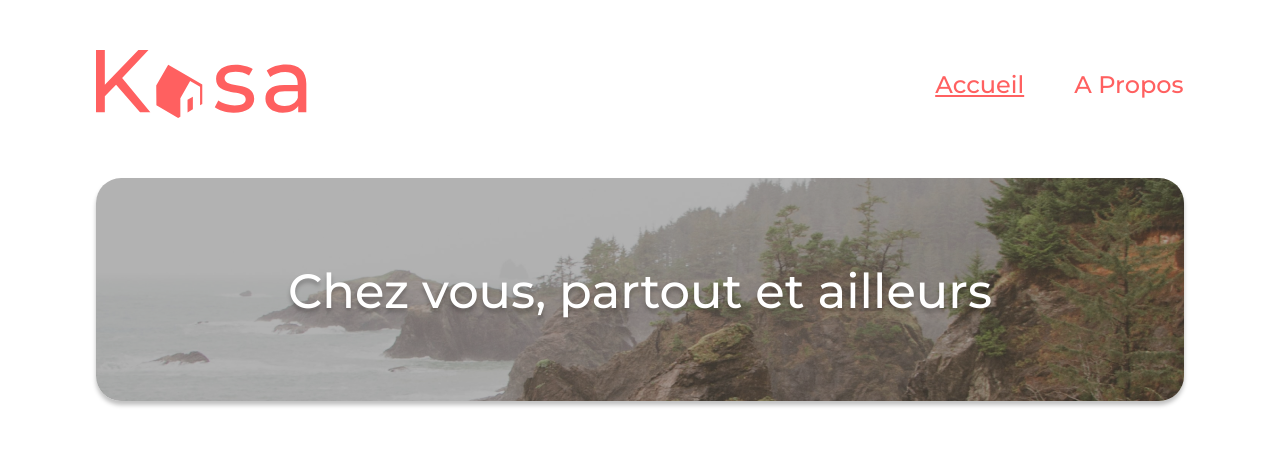
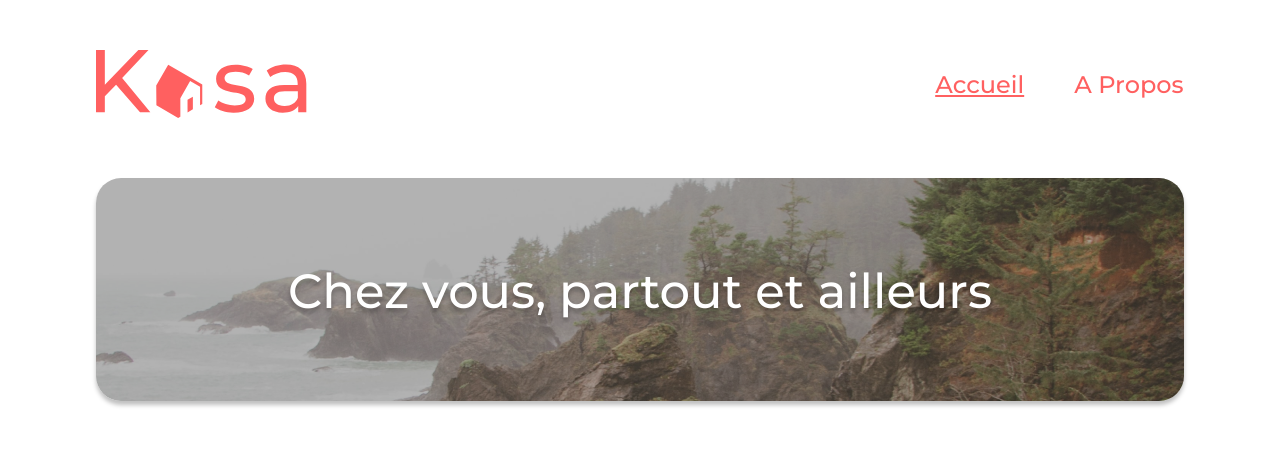
Before and after one commit to Patariom/Kasa, a React (Create React App) app: page / in a window 1280 px wide. Shown: the top 451 px of the page. Built offline with nearby package versions, Linux system fonts and the light colour scheme; a web font is replaced by a local one.

Commit message:
Update[banner] : revert back to add an img tag instead of a background image

```diff
--- a/src/components/Banner/Banner.scss
+++ b/src/components/Banner/Banner.scss
@@ -7,8 +7,6 @@
     margin: 60px auto;
     display: flex;
     justify-content: center;
-    background-image: url(../../assets/banner.png);
-    background-size: cover;
     @include rounded-corner-big;
     @include object-shadow;
     overflow: hidden;
@@ -24,7 +22,11 @@
         background-color: black;
         opacity: 30%;
     }
-
+    &__img {
+        width: 100%;
+        height: 100%;
+        object-fit: cover;
+    }
     &__title {
         position: absolute;
         bottom: 22%;
--- a/src/components/Banner/index.jsx
+++ b/src/components/Banner/index.jsx
@@ -5,11 +5,12 @@
 import './Banner.scss'
 
 //Component
-function Banner() {
+function Banner({ title, picture }) {
   return (
     <div>
       <div className="banner">
-        <h1 className="banner__title">Chez vous, partout et ailleurs</h1>
+        <img className="banner__img" src={picture} alt="" />
+        <h1 className="banner__title">{title}</h1>
       </div>
     </div>
   )
--- a/src/pages/Home/index.jsx
+++ b/src/pages/Home/index.jsx
@@ -2,6 +2,9 @@
 import { Link } from 'react-router-dom'
 import Banner from '../../components/Banner'
 import Card from '../../components/Card'
+
+//Import image
+import homeBanner from '../../assets/banner_home.png'
 
 //Import Data
 import rentalList from '../../data/logements.json'
@@ -13,7 +16,7 @@ import './Home.scss'
 function Home() {
   return (
     <div>
-      <Banner />
+      <Banner picture={homeBanner} title="Chez vous, partout et ailleurs" />
       <section className="rental-section">
         <div className="rental-section__cards-container">
           {rentalList.map((rental) => (
```
Also changed, not shown: src/assets/banner_home.png (renamed from src/assets/banner.png).
